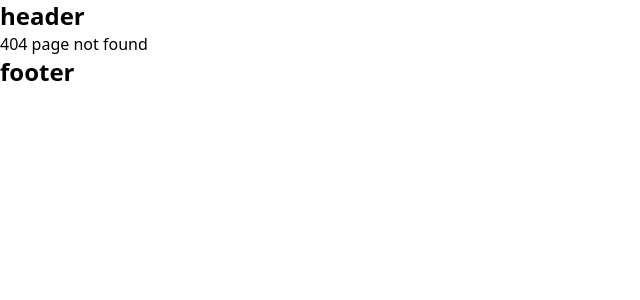
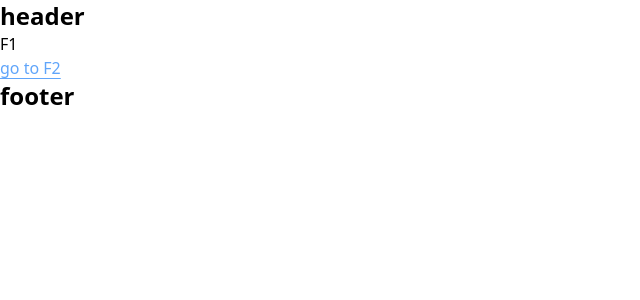
Before and after one commit to talha-fullstackdev/learning-next-js, a Next.js app in the folder learning-nextjs/: page /f1 in a window 1280 px wide. Before the commit this address had no page. Shown: the top 300 px of the page, without its empty margins (0-640 px from the left). Built offline with nearby package versions, Linux system fonts and the light colour scheme.

Commit message:
learn about intercepting routes (.)f2

```diff
--- /dev/null
+++ b/learning-nextjs/src/app/f1/(.)f2/page.js
@@ -0,0 +1,9 @@
+import React from 'react'
+
+const InterceptingF2 = () => {
+  return (
+    <div>(.) Intercepting F2</div>
+  )
+}
+
+export default InterceptingF2
--- /dev/null
+++ b/learning-nextjs/src/app/f1/f2/page.js
@@ -0,0 +1,9 @@
+import React from 'react'
+
+const F2 = () => {
+  return (
+    <div>F2</div>
+  )
+}
+
+export default F2
--- /dev/null
+++ b/learning-nextjs/src/app/f1/page.js
@@ -0,0 +1,12 @@
+import React from 'react'
+import Link from 'next/link'
+const F1 = () => {
+  return (
+    <div>
+        <p>F1</p>
+        <Link className='text-blue-400 underline underline-offset-4' href="/f1/f2">go to F2</Link>
+    </div>
+  )
+}
+
+export default F1
```
